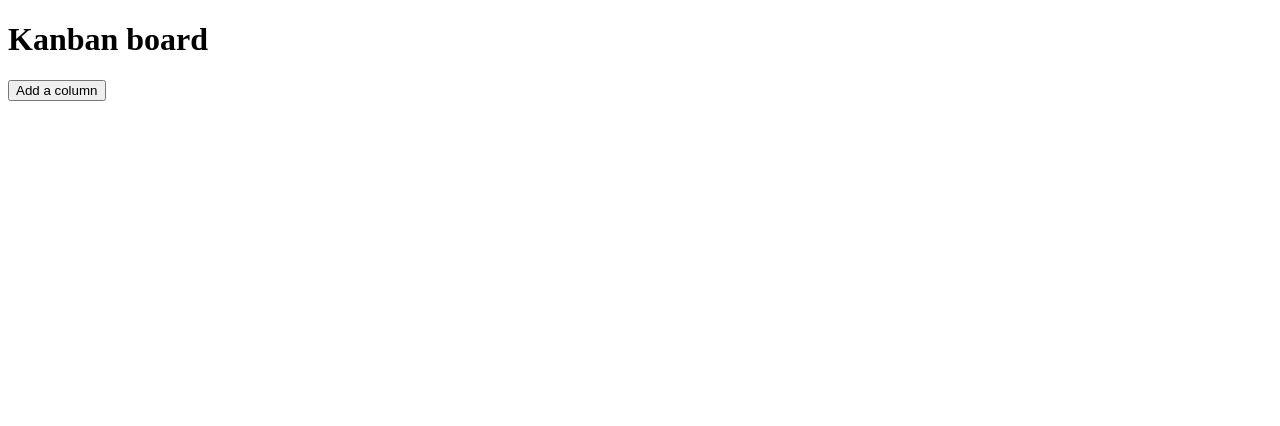
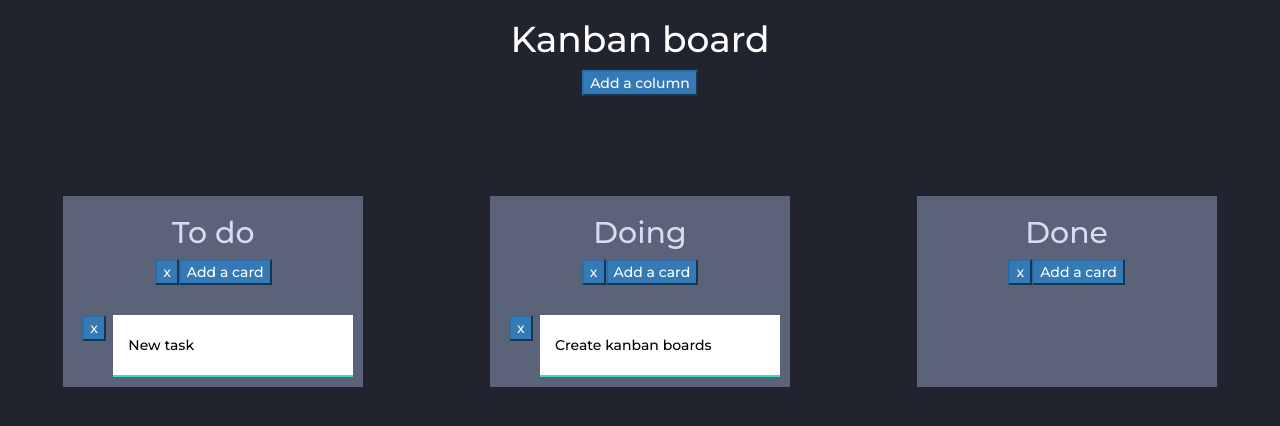
Before and after one commit to agatakadziolka/W-asne-trello, a website: page index.html in a window 1280 px wide. Drawn offline with nearby package versions, Linux system fonts and the light colour scheme.

Commit message:
Ostylowanie tablicy

```diff
--- /dev/null
+++ b/css/style.css
@@ -0,0 +1,59 @@
+@import url('https://fonts.googleapis.com/css?family=Montserrat:500');
+body {
+	background: #21242E;
+	color: #fff;
+	font-family: 'Montserrat', sans-serif;
+
+}
+button {
+	color: #fff;
+	font-weight: 100;
+	background-color: #337ab7;
+    border-color: #2e6da4;
+}
+button.create-column {
+	margin: 0 auto;
+	display: block;
+	color: #fff;
+}
+.column-container {
+	display: flex;
+	flex-wrap: wrap;
+}
+.column {
+	width: 300px;
+	margin: 0 auto;
+	background: #5A6378;
+	margin-top: 100px;
+}
+.column ul {
+	list-style: none;
+}
+.column ul .card {
+	background: #fff;
+	display: flex;
+	color: #000;
+	margin: 10px;
+	border-bottom: 2px solid #38DCC9;
+	position: relative;
+}
+.column-title {
+	color: #D9DBF1;
+}
+.column-card-list {
+	margin-top: 30px;
+}
+.card .btn-delete {
+	margin-right: 10px;
+	position: absolute;
+	left: -31px;
+}
+p {
+	margin: 5px 0 5px;
+	padding: 15px;
+	flex-wrap: wrap;
+}
+.card:hover {
+	border-radius: 0 0 40% 0 / 0 0 30% 0;
+	transition: all 250ms ease-out;
+}
--- a/index.html
+++ b/index.html
@@ -3,14 +3,15 @@
 <head>
     <meta charset="utf-8">
     <title>Kanban board</title>
-    <link rel="stylesheet" href="style.css">
+    <link rel="stylesheet" href="https://maxcdn.bootstrapcdn.com/bootstrap/3.3.6/css/bootstrap.min.css" integrity="sha384-1q8mTJOASx8j1Au+a5WDVnPi2lkFfwwEAa8hDDdjZlpLegxhjVME1fgjWPGmkzs7" crossorigin="anonymous">
+    <link rel="stylesheet" href="css/style.css">
 </head>
 <body>
 
 	<div id="board" class="board">
-        <h1>Kanban board</h1>
-        <button class="create-column">Add a column</button>
-        <div class="column-container"></div>
+        <h1 class="text-center">Kanban board</h1>
+        <button class="create-column btn-primary">Add a column</button>
+        <div class="column-container text-center"></div>
 	</div>
 
     <script src="https://code.jquery.com/jquery-3.0.0.min.js" integrity="sha256-JmvOoLtYsmqlsWxa7mDSLMwa6dZ9rrIdtrrVYRnDRH0=" crossorigin="anonymous"></script>
--- a/js/scripts.js
+++ b/js/scripts.js
@@ -1,6 +1,4 @@
 // scripts.js
-
-
 $(function() {
 	function randomString() {
 		var chars = '0123456789abcdefghiklmnopqrstuvwxyzABCDEFGHIJKLMNOPQRSTUVWXTZ';
@@ -20,10 +18,10 @@ $(function() {
 
 		function createColumn() {
 			var $column = $('<div>').addClass('column');
-			var $columnTitle = $('<h2>').addClass('colum-title').text(self.name);
-			var ColumnCardList = $('<ul>').addClass('colum-card-list');
-			var columDelete = $('<button>').addClass('btn-delete').text('x');
-			var columnAddCard = $('<button').addClass('add-card').text('Add a card');
+			var $columnTitle = $('<h2>').addClass('column-title').text(self.name);
+			var $columnCardList = $('<ul>').addClass('column-card-list');
+			var $columnDelete = $('<button>').addClass('btn-delete').text('x');
+			var $columnAddCard = $('<button>').addClass('add-card').text('Add a card');
 
 			$columnDelete.click(function() {
 				self.removeColumn();
@@ -33,9 +31,9 @@ $(function() {
 			});
 
 			$column.append($columnTitle)
-			        .append($columnDelete)
-			        .append($columnAddCard)
-			        .append($columnCardList);
+			       .append($columnDelete)
+			       .append($columnAddCard)
+			       .append($columnCardList);
 			return $column;
 		}
 	}
@@ -48,9 +46,6 @@ $(function() {
 			this.$element.remove();
 		}
 	}
-
-	this.$element.children('ul').append(card.$element);
-	this.$element.remove()
 
 	function Card(description) {
 		var self = this;
@@ -92,6 +87,12 @@ $(function() {
     	$element: $('#board .column-container')
     };
 
+	$('.create-column')
+	  .click(function(){
+		var name = prompt('Enter a column name');
+		var column = new Column(name);
+	    	board.addColumn(column);
+	  });
 
 	function initSortable() {
 	   $('.column-card-list').sortable({
@@ -100,14 +101,6 @@ $(function() {
 	   }).disableSelection();
 	 }
 
-
-
-	 function initSortable() {
-    $('.column-card-list').sortable({
-      connectWith: '.column-card-list',
-      placeholder: 'card-placeholder'
-    }).disableSelection();
-  }
 
   // TWORZENIE KOLUMN
 var todoColumn = new Column('To do');
```
Also changed, not shown: css/style.css.txt (added).
